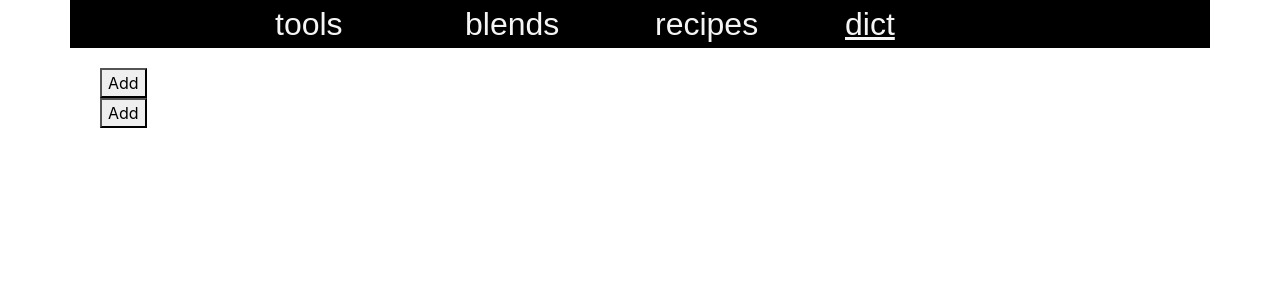
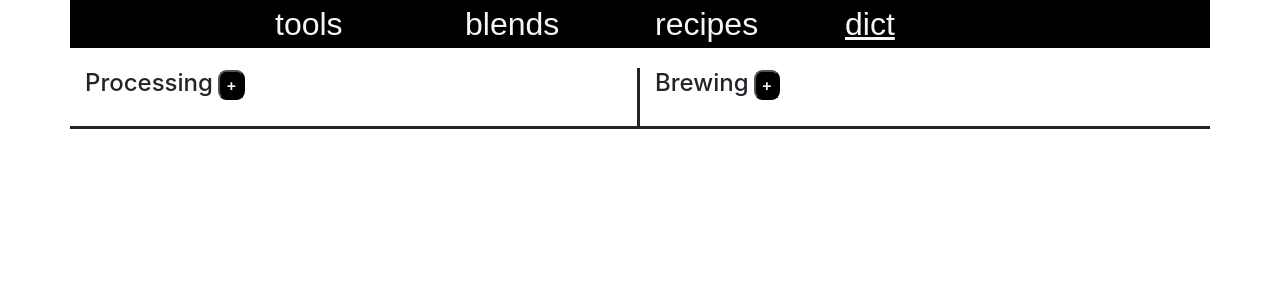
Before and after one commit to fioletmouse/react-coffee, a React (Create React App) app: page /dict in a window 1280 px wide. Shown: the top 300 px of the page. Built offline with nearby package versions, Linux system fonts and the light colour scheme.

Commit message:
update dict implementation and move common styles to the root file

```diff
--- a/src/coffee-list/article/Article.css
+++ b/src/coffee-list/article/Article.css
@@ -7,14 +7,3 @@
     float: left;
     margin-right: 15px;
 }
-
-.close_btn {
-    border-radius: 30%;
-    background-color: var(--main-color);
-    border-color: var(--main-color);
-    color: var(--second-color);
-    font-weight: 600;
-}
-.close_btn:hover {
-    color: var(--hover-color);
-}
--- a/src/coffee-list/article/Article.jsx
+++ b/src/coffee-list/article/Article.jsx
@@ -13,7 +13,7 @@
           </h3>
         </div>
         <div className="col-2 text-right">
-          <button type="button" className="close_btn" onClick={() => onClick(null)}>X</button>
+          <button type="button" className="custom_btn" onClick={() => onClick(null)}>X</button>
         </div>
       </div>
 
--- /dev/null
+++ b/src/dict/Dict.css
@@ -0,0 +1,11 @@
+.bottom_line {
+    border-bottom: solid;
+    padding-bottom: 20px;
+}
+.right_line {
+    border-right: solid;
+}
+
+h4 {
+    display: inline-block;
+}
--- a/src/dict/Dict.jsx
+++ b/src/dict/Dict.jsx
@@ -1,15 +1,15 @@
 import React from 'react';
-import Header from '../shared/header/Header';
+import PageContainer from '../shared/pageContainer/PageContainer';
+import './Dict.css';
 import DictComponent from './DictComponent';
 import ids from './idsList';
 
 function Dict() {
   return (
-    <>
-      <Header />
-      <DictComponent dictName={ids.processing} />
-      <DictComponent dictName={ids.brewing} />
-    </>
+    <PageContainer>
+      <DictComponent dictParams={ids.processing} appliedClass="bottom_line right_line" />
+      <DictComponent dictParams={ids.brewing} appliedClass="bottom_line" />
+    </PageContainer>
   );
 }
 
--- a/src/dict/DictComponent.jsx
+++ b/src/dict/DictComponent.jsx
@@ -2,13 +2,14 @@
 import React, { useEffect, useMemo, useState } from 'react';
 import DictActions from '../services/dict-handler';
 import BlockContainer from '../shared/blockContainer/BlockContainer';
+import './Dict.css';
 
-function DictComponent({ dictName }) {
+function DictComponent({ dictParams, appliedClass }) {
   const [dictLoader, setDictLoader] = useState(true);
   const [dictData, setDictData] = useState(null);
   const [dictError, setDictError] = useState(null);
   // temp solution, when work with a server - passing url will be enought
-  const dictInstance = useMemo(() => DictActions(dictName), [dictName]);
+  const dictInstance = useMemo(() => DictActions(dictParams.path), [dictParams.path]);
 
   const getDictData = () => {
     setDictError(null);
@@ -24,21 +25,53 @@
     getDictData();
   }, []);
 
-  const addProcesing = () => {
-    dictInstance.addDictData(`value${Math.random()}`);
-    getDictData();
+  const addDictData = () => {
+    dictInstance.addDictData(`value${Math.random()}`)
+      .then((data) => {
+        setDictData(data);
+        getDictData();
+      }).catch((err) => { setDictError(err); });
+  };
+  const updateDictData = (id) => {
+    dictInstance.updateDictData(id)
+      .then((data) => {
+        setDictData(data);
+        getDictData();
+      }).catch((err) => { setDictError(err); });
+  };
+  const deleteDictData = (id) => {
+    dictInstance.deleteDictData(id)
+      .then((data) => {
+        setDictData(data);
+        getDictData();
+      }).catch((err) => { setDictError(err); });
   };
 
   return (
-    <BlockContainer loader={dictLoader} error={dictError} showHeader={false}>
-      <button type="button" onClick={addProcesing}> Add</button>
-      {dictData && dictData.map((item) => <div>{item.name}</div>)}
+    <BlockContainer loader={dictLoader} error={dictError} inheritedClass={`col-6 ${appliedClass}`}>
+      <h4>{dictParams.name}</h4>
+      <button type="button" onClick={addDictData} className="custom_btn">+</button>
+      {dictData && dictData.map((item) => (
+        <div className="row" key={item.id}>
+          <div className="col-2 text-left">
+            <button type="button" onClick={() => updateDictData(item.id)} className="custom_btn">e</button>
+            <button type="button" onClick={() => deleteDictData(item.id)} className="custom_btn">-</button>
+          </div>
+          <div className="col-10">{item.name}</div>
+        </div>
+      ))}
     </BlockContainer>
   );
 }
 
 DictComponent.propTypes = {
-  dictName: PropTypes.string.isRequired,
+  dictParams: PropTypes.shape({
+    name: PropTypes.string.isRequired,
+    path: PropTypes.string.isRequired,
+  }).isRequired,
+  appliedClass: PropTypes.string,
 };
-
+DictComponent.defaultProps = {
+  appliedClass: '',
+};
 export default DictComponent;
--- a/src/dict/idsList.js
+++ b/src/dict/idsList.js
@@ -1,4 +1,4 @@
 export default {
-  processing: 'processing',
-  brewing: 'brewing',
+  processing: { name: 'Processing', path: 'processing' },
+  brewing: { name: 'Brewing', path: 'brewing' },
 };
--- a/src/index.css
+++ b/src/index.css
@@ -4,3 +4,17 @@
     --hover-color: #0056b3;
 }
 /*document.documentElement.style.setProperty('--main-color', 'blue'); */
+
+
+.custom_btn {
+    border-radius: 30%;
+    background-color: var(--main-color);
+    border-color: var(--main-color);
+    color: var(--second-color);
+    font-weight: 600;
+    margin-left: 5px;
+    margin-top: 2px;
+}
+.custom_btn:hover {
+    color: var(--hover-color);
+}
```
